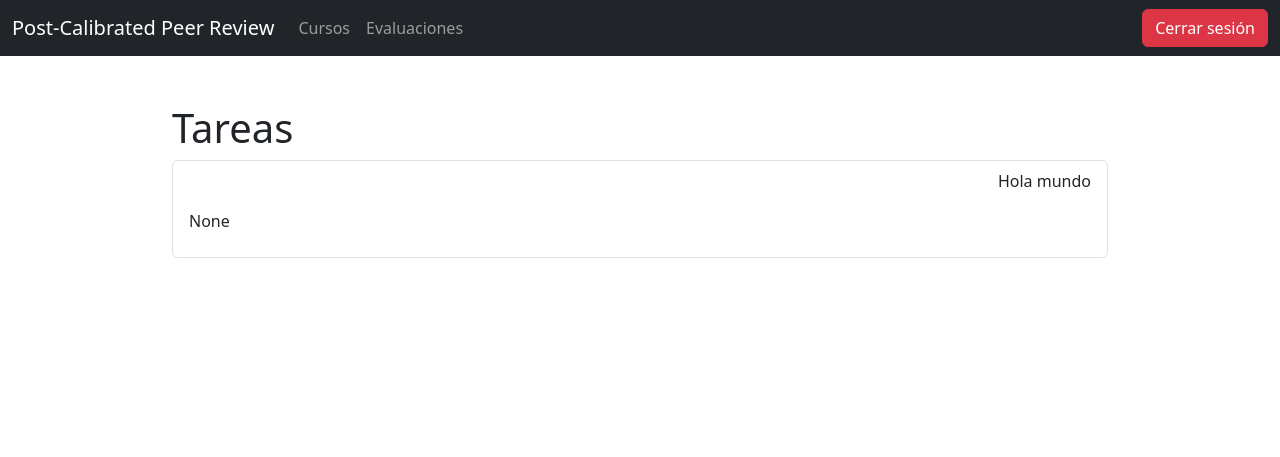
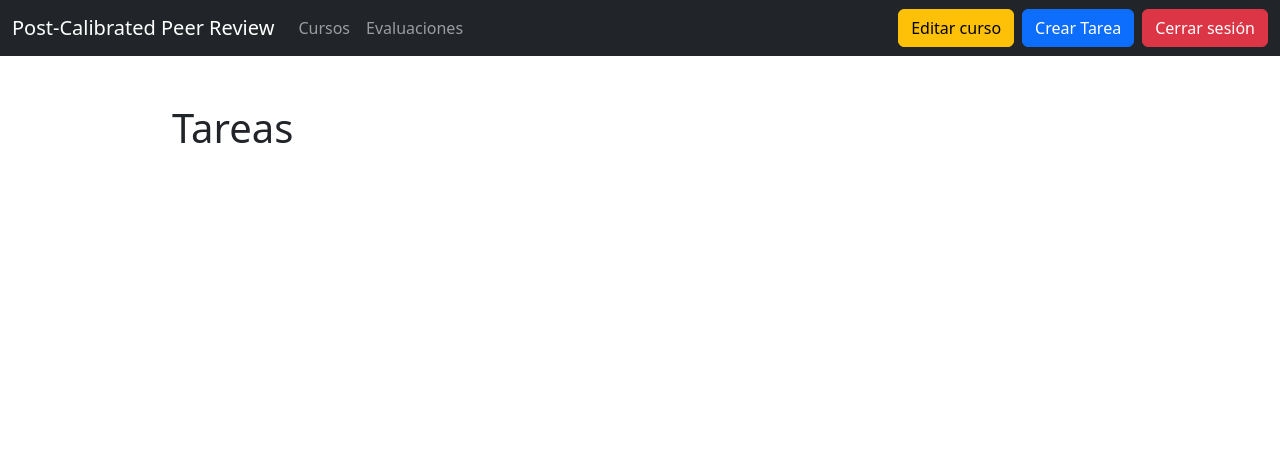
Before and after one commit to gllrmoliva/PostCPRweb, a Flask app: page /tutor/c/1 in a window 1280 px wide. Shown: the top 457 px of the page. Run offline with Flask 3, Linux system fonts and the light colour scheme.

Commit message:
feat: course

```diff
--- a/app.py
+++ b/app.py
@@ -3,7 +3,6 @@ from flask import Flask, redirect, render_template,request, url_for
 import database
 
 app = Flask(__name__)
-
 
 """
 OJO, creo que estoy haciendo una mala practica, pero realmente no se si es tan así.
@@ -13,7 +12,7 @@ se puede manejar todo desde python con if's lo unico malo es que hace un poco me
 
 TODO:
 -[] Separar las funciones en archivos, estaba pensando en tutor, student y auth (login register)
--[] Añadir el sistema de hacer acciones tutor/student solo cuando este este logueado
+-[] Añadir el sistema de hacer acciones tutor/student solo cuando este esté logueado
 -[] Hacer documentación del codigo.
 """
 
@@ -56,7 +55,7 @@ def hometutor():
                 #TODO: agregar vista de editar curso
                 return "estas editando el curso"
             elif request_form['action'] == 'enter':
-                return redirect(url_for(coursetutor()) + request_form['id'])
+                return redirect(url_for('coursetutor', courseid=request_form['id']))
 
         if request_form['type'] == 'create_course':
             database.crear_curso(request_form['name'], request_form['description'])
@@ -104,6 +103,7 @@ def coursestudent(courseid):
                 #TODO: agregar vista de que se vera en el curso
                 return "estas entrando a un curso"
 
+
 @app.route("/student/h", methods = ['GET', 'POST'])
 def homeworksstudent():
     if request.method == 'GET':
--- a/database.py
+++ b/database.py
@@ -32,22 +32,29 @@ def get_cursos():
 
 def get_curso(id):
     for curso in cursos:
-        if curso['id'] == id:
+        if str(curso['id']) == id:
             return curso
 
 def get_tarea(id):
     for tarea in tareas:
-        if tarea['id'] == id:
+        if str(tarea['id']) == id:
             return tarea
 
 # OJo, criterios es una lista de criterios
-def crear_tarea(idcurso, nombre, descripcion, criterios):
-    tarea = {'id': int(random.random()*1000) ,'course':idcurso, 'nombre':nombre , 'descripcion': descripcion, 'criterios': criterios }
-    tareas.append(tarea)
+def crear_tarea(idcurso, nombre, descripcion):
+    tarea = {'id': int(random.random()*1000) ,'course':idcurso, 'nombre':nombre , 'descripcion': descripcion, 'criterios': []}
+    for curso in cursos:
+        if curso['id'] == idcurso:
+            curso['tareas'].append(tarea)
 
 def crear_curso(nombre, descripcion):
     curso = {'id': int(random.random()*1000), 'nombre':nombre , 'descripcion': descripcion, 'tareas':[]}
     cursos.append(curso)
 
 # Esto es de prueba
-crear_curso("hola mundo", "hola mundo")
+crear_curso("Lenguaje", "es una materia de mierda")
+
+for curso in cursos:
+    if curso['nombre'] == 'Lenguaje':
+        crear_tarea(curso['id'], 'Tarea 1', 'debes hacer la tarea po wn, que mas queri')
+        crear_tarea(curso['id'], 'Tarea 2', 'debes hacer la tarea po wn, que mas queri')
--- a/templates/student/base.html
+++ b/templates/student/base.html
@@ -1,7 +1,7 @@
 {% extends "base.html" %}
 
 
-{% block title %}hola{% endblock %}
+{% block title %}{% endblock %}
 
 {% block navbar %}
 <ul class="navbar-nav me-auto mb-2 mb-lg-0">
--- a/templates/tutor/course.html
+++ b/templates/tutor/course.html
@@ -1,17 +1,26 @@
 {% extends "tutor/base.html" %}
 
 
-{% block title %}{% endblock %}
+{% block title %}{{curso['nombre']}}{% endblock %}
+
+{% block addbutton %}
+<button type="button" class="btn btn-warning me-2">Editar curso</button>
+
+<button type="button" class="btn btn-primary me-2" data-bs-toggle="modal" data-bs-target="#createhomeworkModal">Crear
+    Tarea</button>
+{% endblock %}
 
 {% block content %}
 <h1>Tareas</h1>
 <div class="list-group">
+    {% for tarea in curso['tareas'] %}
 
     <a href="#" class="list-group-item list-group-item-action">
-        <span class="text-end">
-            <p>Hola mundo</p>
+        <span>
+            <p>{{tarea['nombre']}}</p>
         </span>
-        <p>{{curso}}</p>
     </a>
+
+    {% endfor %}
 </div>
 {% endblock %}
--- a/templates/tutor/home.html
+++ b/templates/tutor/home.html
@@ -55,7 +55,7 @@
 
                 <form action="/tutor" method="post">
                     <input type="hidden" name="type" value="course">
-                    <input type="hidden" name="id" value="{{ curso['id'] }}">
+                    <input type="hidden" name="id" value="{{curso['id']}}">
                     <button name="action" value="enter" type="submit" class="btn btn-primary">Ingresar</button>
                     <button name="action" value="edit" type="submit" class="btn btn-danger">Editar</button>
                 </form>
```
